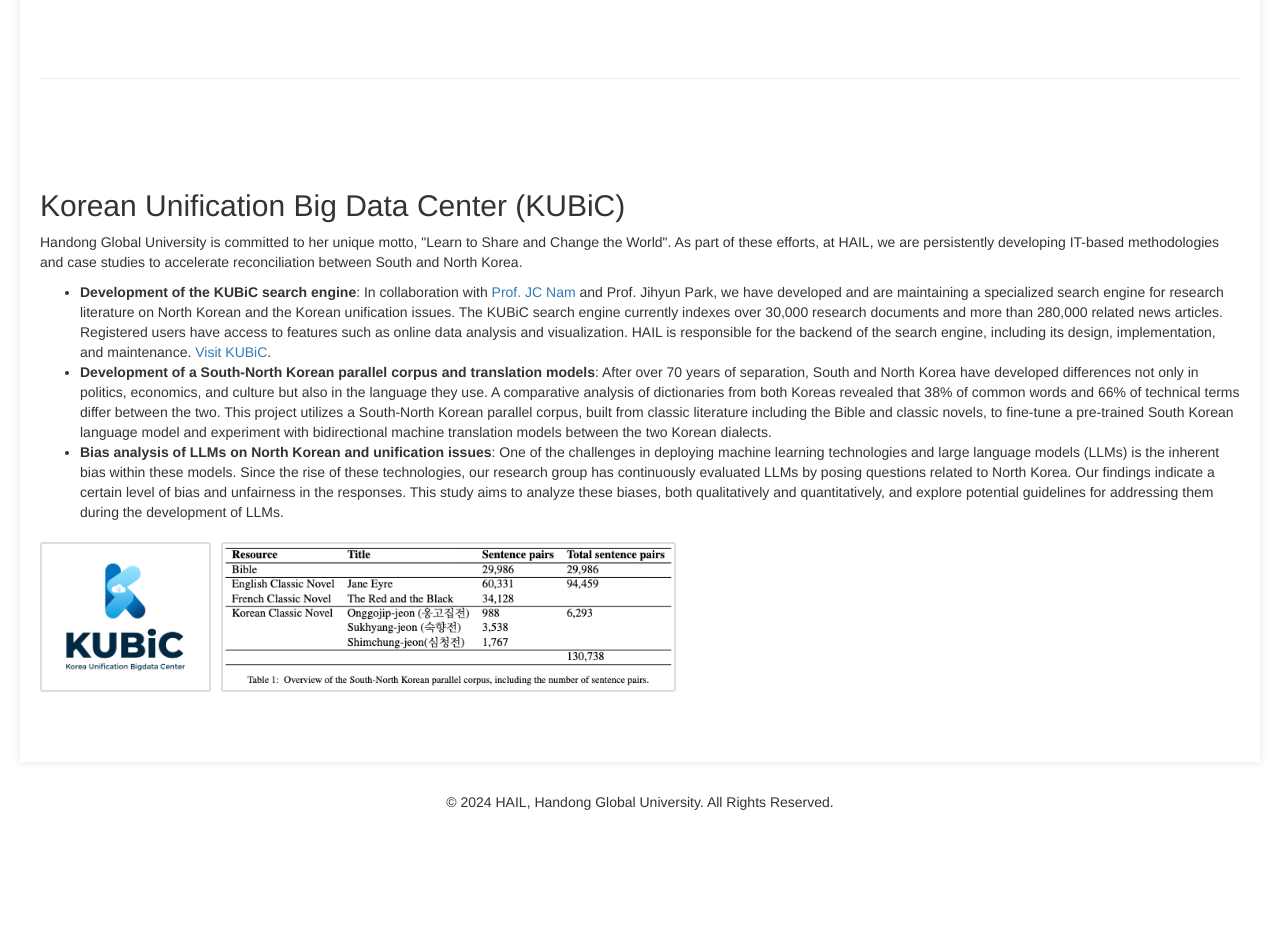
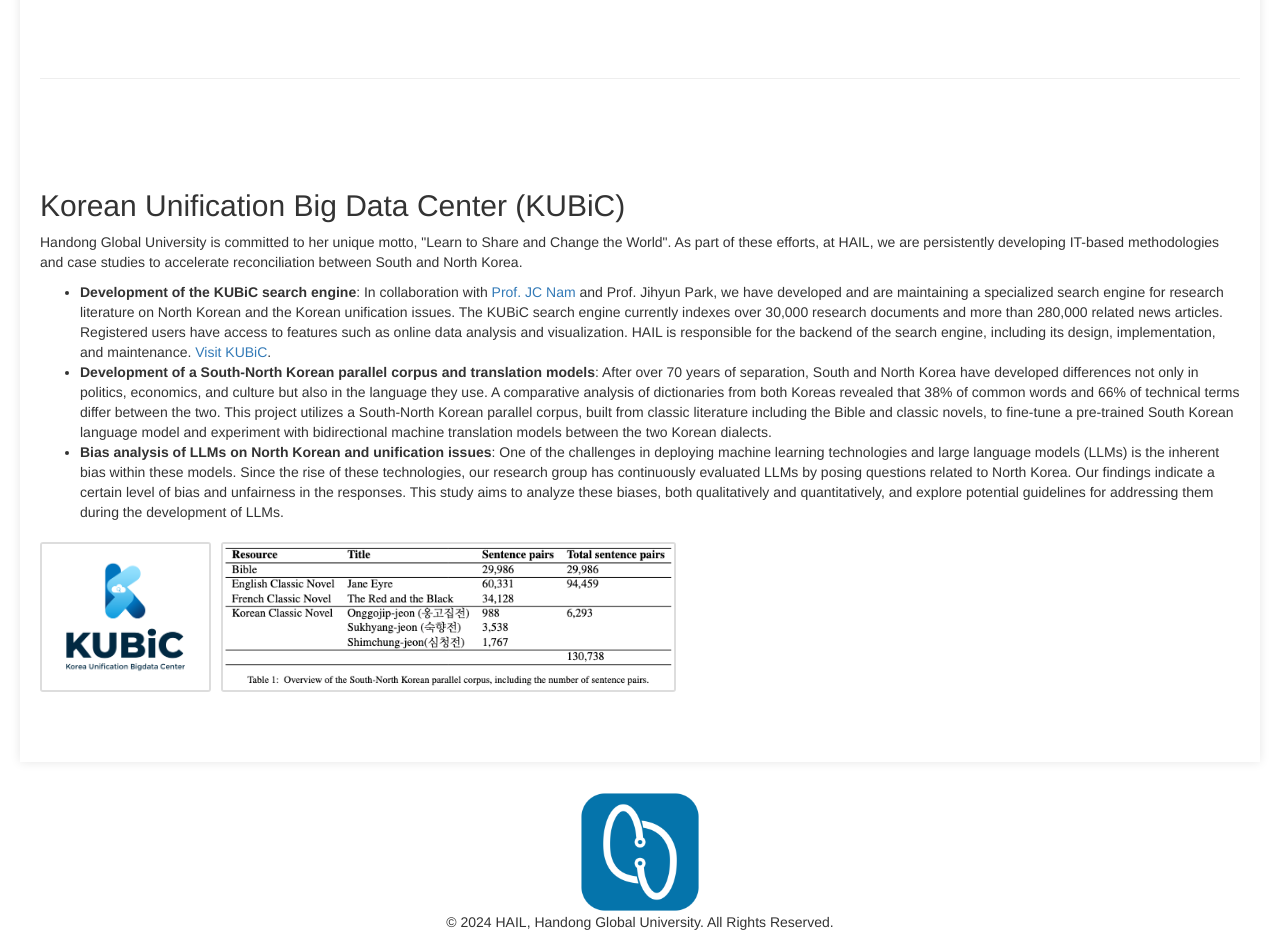
Before and after one commit to nth221/nth221.github.io, a Jekyll site: the page pages/projects.html, which Jekyll copies as it is, in a window 1280 px wide. Shown: the part 3577-4529 px from the top of the page. Built offline with Jekyll 4.4.1, drawn with Linux system fonts in a browser that asks for light colours; nearby versions of some CDN libraries; library files that are not in the unit come from our copies; before the commit the page ends 4409 px from its top, so only the background shows below that.

Commit message:
modified:   pages/projects.html

```diff
--- a/pages/projects.html
+++ b/pages/projects.html
@@ -403,6 +403,7 @@
 
     <footer class="footer text-center">
         <div class="container">
+        	<img src="../img/hail-logo-f.png" width="120" alt="HAIL Logo">
             <p>&copy; 2024 HAIL, Handong Global University. All Rights Reserved.</p>
         </div>
     </footer>
```
